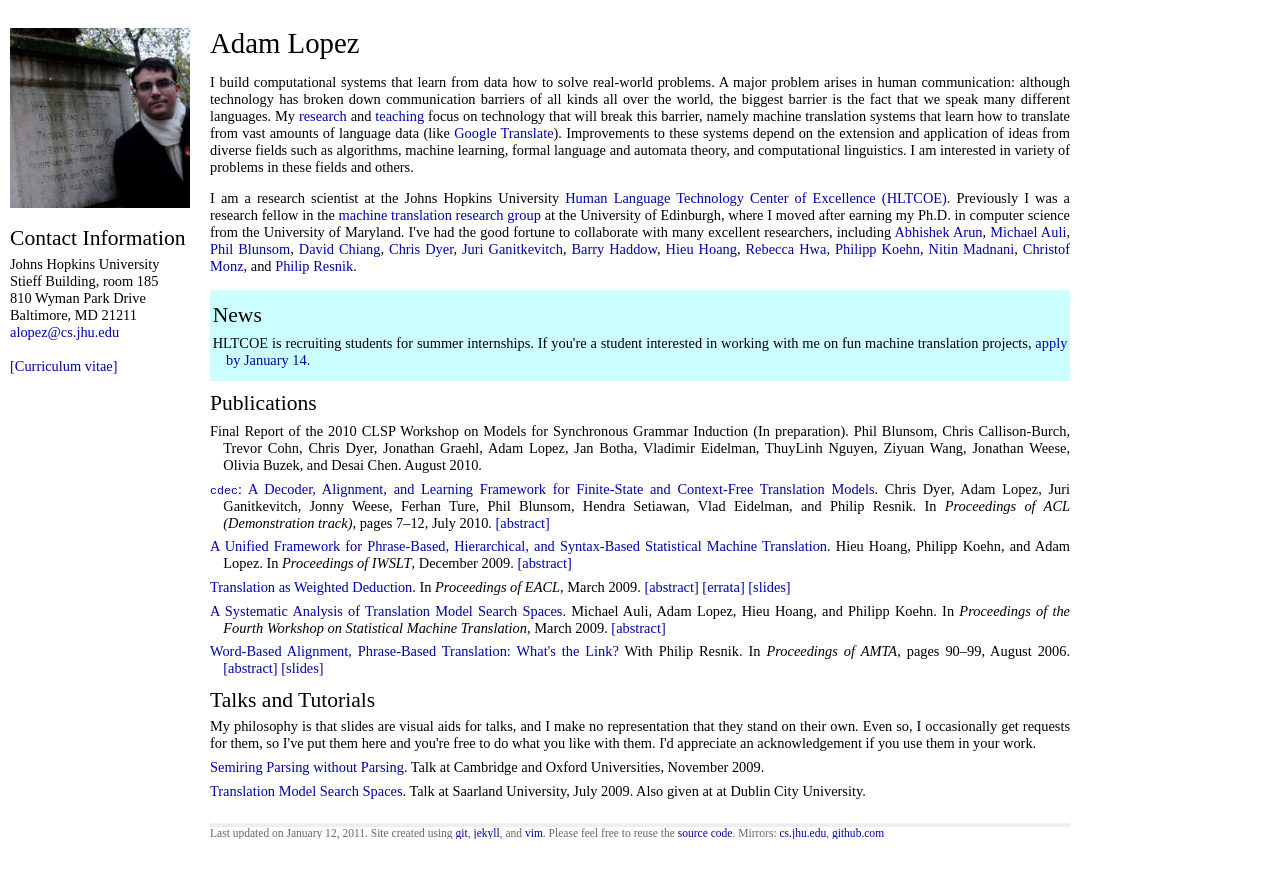
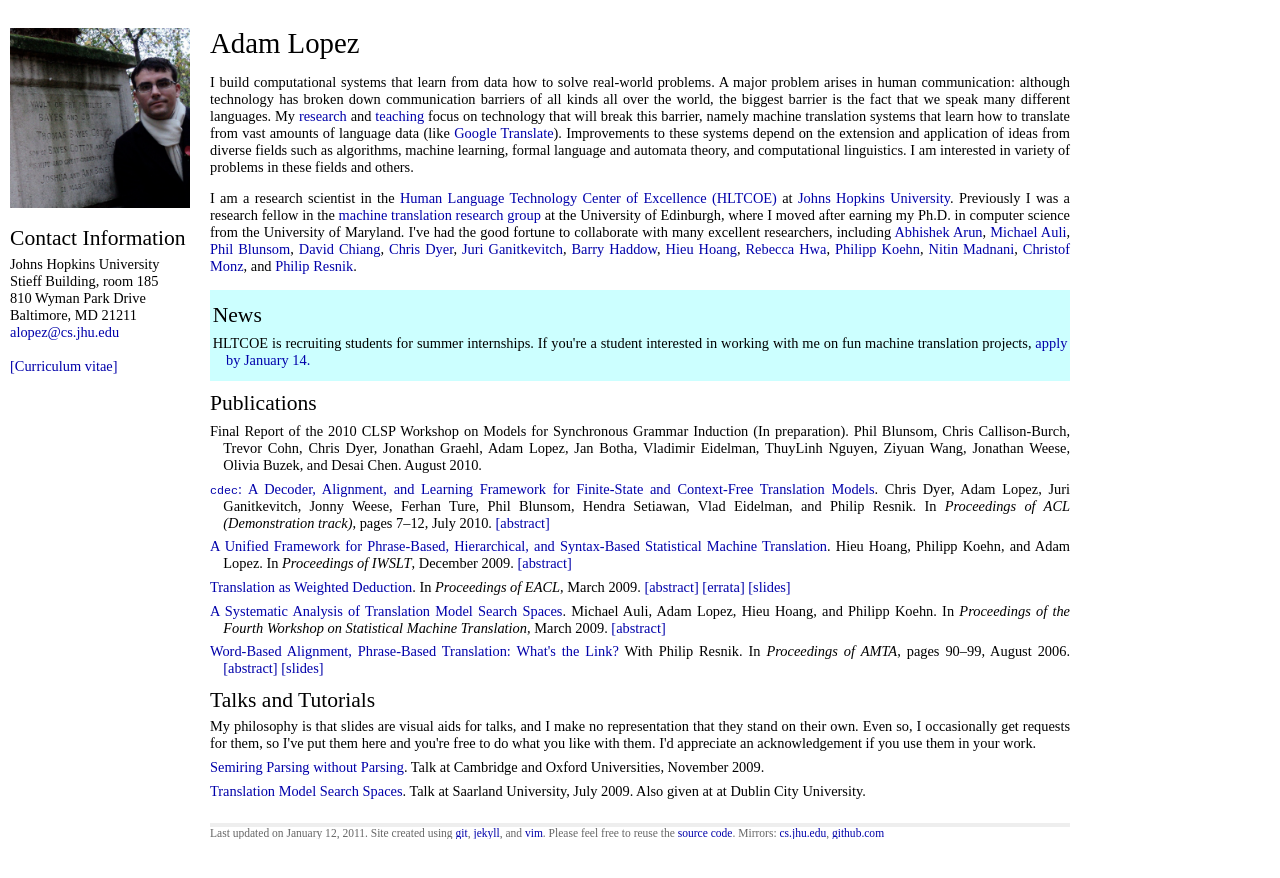
Before and after one commit to alopez/alopez.github.com, a Jekyll site: the page built from index.html, in a window 1280 px wide. Shown: the top 878 px of the page. Built offline with Jekyll 4.4.1, drawn with Linux system fonts in a browser that asks for light colours.

Commit message:
Minor tweaks

```diff
--- a/_layouts/default.html
+++ b/_layouts/default.html
@@ -29,13 +29,13 @@
         switch(x)
         {
         case 0:
-          document.write("<img src=\"img\\babel.jpg\" width=\"180\" alt=\"With the Tower of Babel by Lucas Van Valkenborch\"/>");
+          document.write("<img src=\"img\\babel.jpg\" width=\"180\" title=\"With the Tower of Babel by Lucas Van Valkenborch\"/>");
           break;
         case 1:
-          document.write("<img src=\"img\\rosetta.jpg\" width=\"180\" alt=\"With the Rosetta stone\"/>");
+          document.write("<img src=\"img\\rosetta.jpg\" width=\"180\" title=\"With the Rosetta stone\"/>");
           break;
         case 2:
-          document.write("<img src=\"img\\bayes.jpg\" width=\"180\" alt=\"Visiting the tomb of Thomas Bayes\"/>");
+          document.write("<img src=\"img\\bayes.jpg\" width=\"180\" title=\"Visiting the tomb of Thomas Bayes\"/>");
           break;
         }
       </script>
--- a/index.html
+++ b/index.html
@@ -26,8 +26,8 @@ ideas from diverse fields such as algorithms, machine learning, formal language
 theory, and computational linguistics.  I am interested in variety of problems in
 these fields and others.
 
-<p>I am a research scientist at the Johns Hopkins University <a href="http://web.jhu.edu/hltcoe">Human
-  Language Technology Center of Excellence (HLTCOE)</a>.  Previously I was a research fellow in the
+<p>I am a research scientist in the  <a href="http://web.jhu.edu/hltcoe">Human
+  Language Technology Center of Excellence (HLTCOE)</a> at <a href="http://www.jhu.edu">Johns Hopkins University</a>.  Previously I was a research fellow in the
 <a href="http://www.statmt.org/ued">machine translation research group</a> at the
 University of Edinburgh, where I moved after
 earning my Ph.D. in computer science from the University of Maryland.
```
